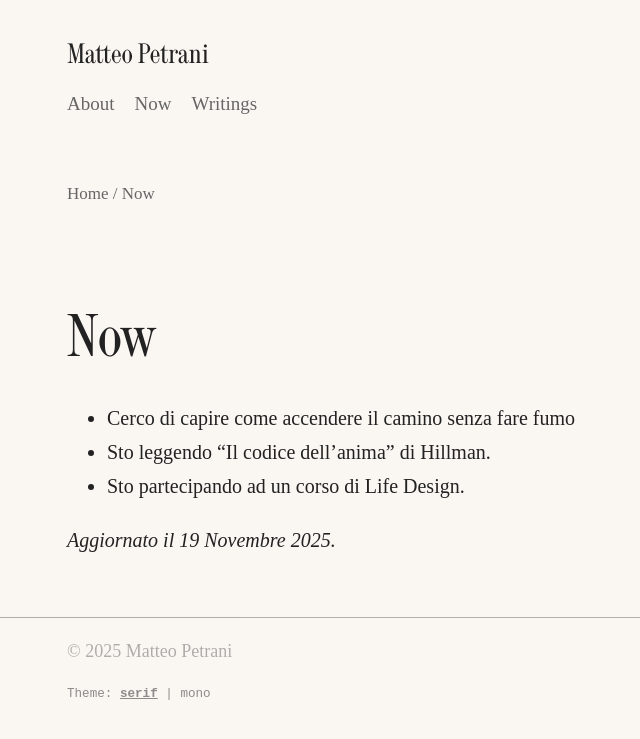
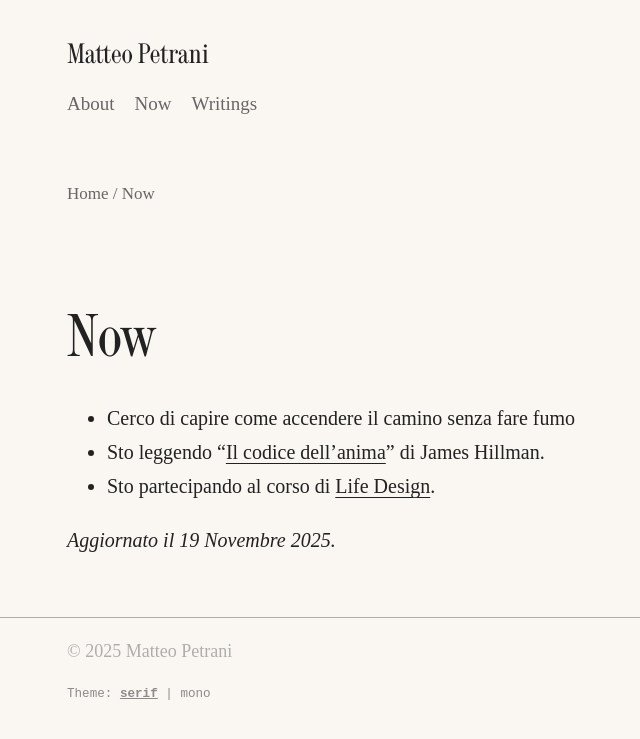
Before and after one commit to matteopetrani/matteopetrani.github.io, a Jekyll site: the page built from now.md, in a window 1280 px wide. Shown: the top 739 px of the page, without its empty margins (273-913 px from the left). Built offline with Jekyll 4.4.1, drawn with Linux system fonts in a browser that asks for light colours; some web fonts are replaced.

Commit message:
update now

```diff
--- a/now.md
+++ b/now.md
@@ -3,9 +3,8 @@ layout: page
 title: Now
 permalink: /now/
 ---
-
 * Cerco di capire come accendere il camino senza fare fumo
-* Sto leggendo "Il codice dell'anima" di Hillman.
-* Sto partecipando ad un corso di Life Design.
+* Sto leggendo "[Il codice dell'anima](https://www.goodreads.com/book/show/6643460-il-codice-dell-animahttps:/)" di James Hillman.
+* Sto partecipando al corso di [Life Design](https://lifedesign.davidebenaroio.it/https:/).
 
 *Aggiornato il 19 Novembre 2025.*
```
